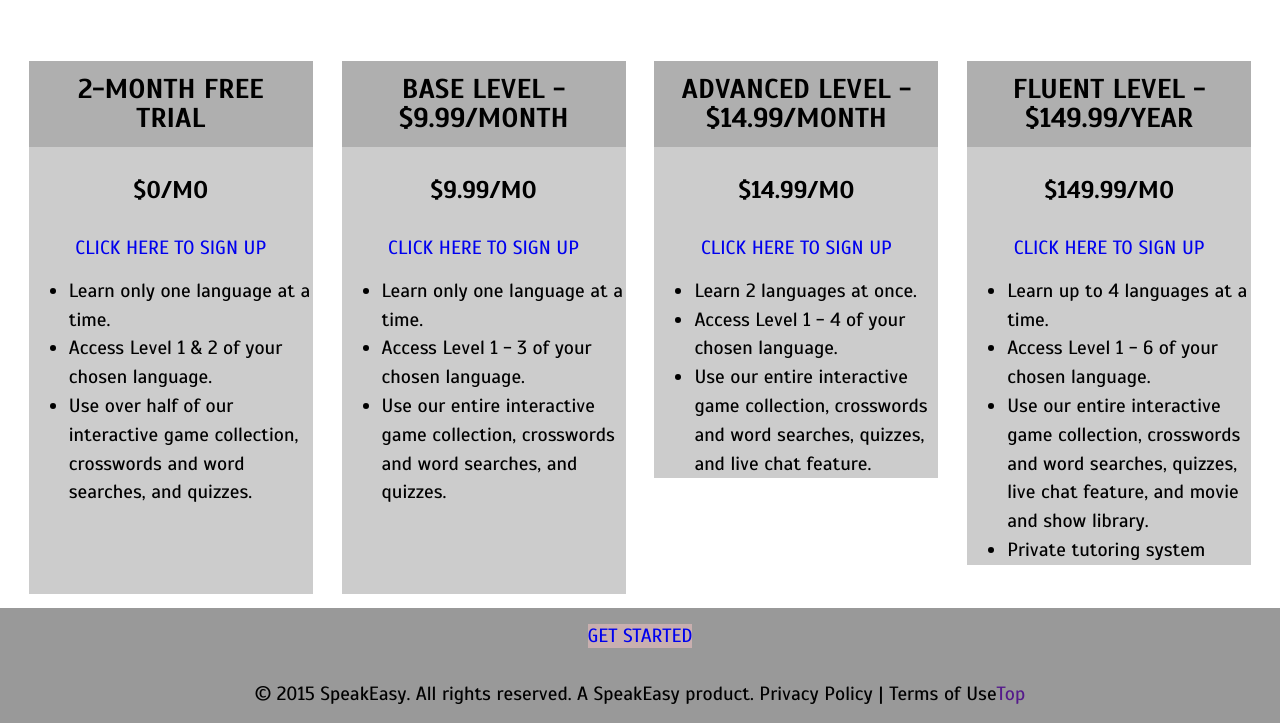
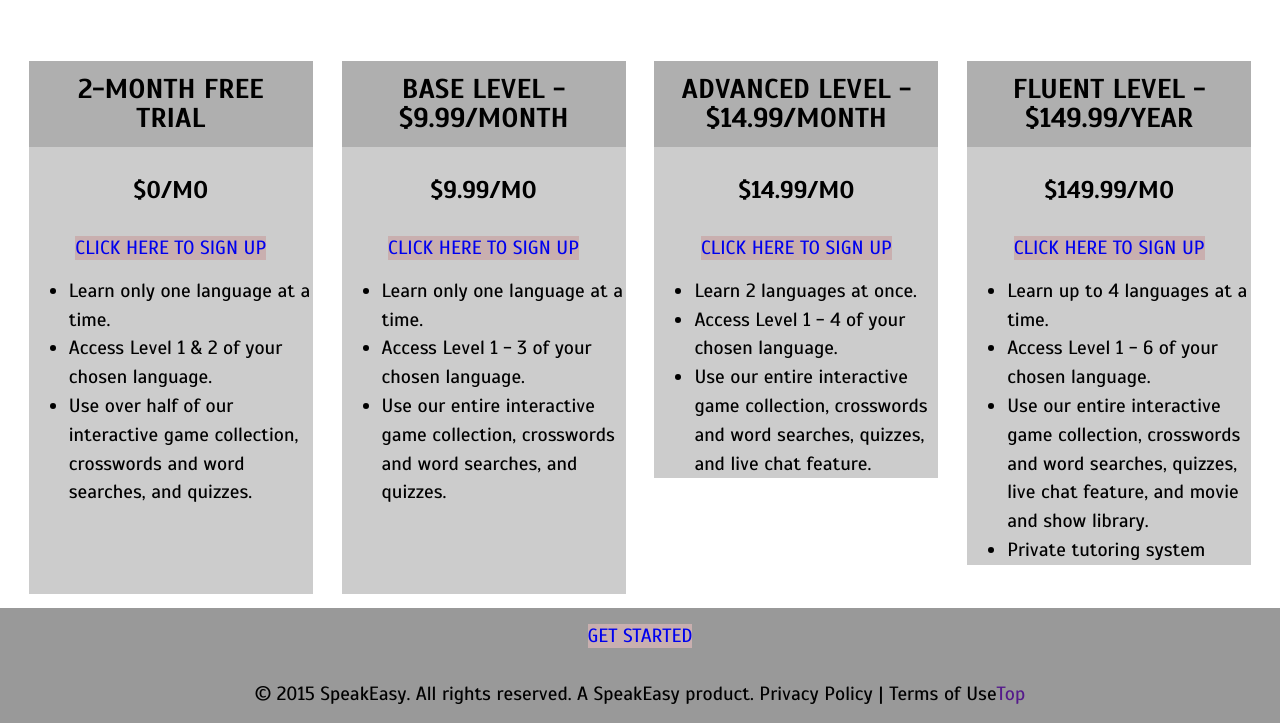
Before and after one commit to xuke918/dsn1675-saas-website, a plain HTML site: page pricing.html in a window 1280 px wide. Shown: the part 155-878 px from the top of the page. Drawn offline with Linux system fonts and the light colour scheme.

Commit message:
Added button to a.

```diff
--- a/pricing.html
+++ b/pricing.html
@@ -45,7 +45,7 @@
       <h4 class="text-center">$0/MO</h4>
     </div>
     <div class="text-center push-1-2">
-      <a href="signup.html">CLICK HERE TO SIGN UP</a>
+      <a class="btn"  href="signup.html">CLICK HERE TO SIGN UP</a>
     </div>
     <div class="pad-b-2">
       <ul>
@@ -69,7 +69,7 @@
     <h4 class="text-center">$9.99/MO</h4>
   </div>
   <div class="text-center push-1-2">
-  <a href="signuo.html">CLICK HERE TO SIGN UP</a>
+  <a class="btn" href="signuo.html">CLICK HERE TO SIGN UP</a>
   </div>
   <div class="pad-b-2">
     <ul >
@@ -91,7 +91,7 @@
   <h4 class="text-center">$14.99/MO</h4>
 </div>
 <div class="text-center push-1-2">
-  <a href="signuo.html">CLICK HERE TO SIGN UP</a>
+  <a class="btn" href="signuo.html">CLICK HERE TO SIGN UP</a>
 </div>
   <div>
   <ul class="push-0">
@@ -114,7 +114,7 @@
   </div>
 
   <div class="text-center push-1-2">
-    <a href="signuo.html">CLICK HERE TO SIGN UP</a>
+    <a class="btn" href="signuo.html">CLICK HERE TO SIGN UP</a>
   </div>
   <div class="push-1-2">
     <ul>
```
